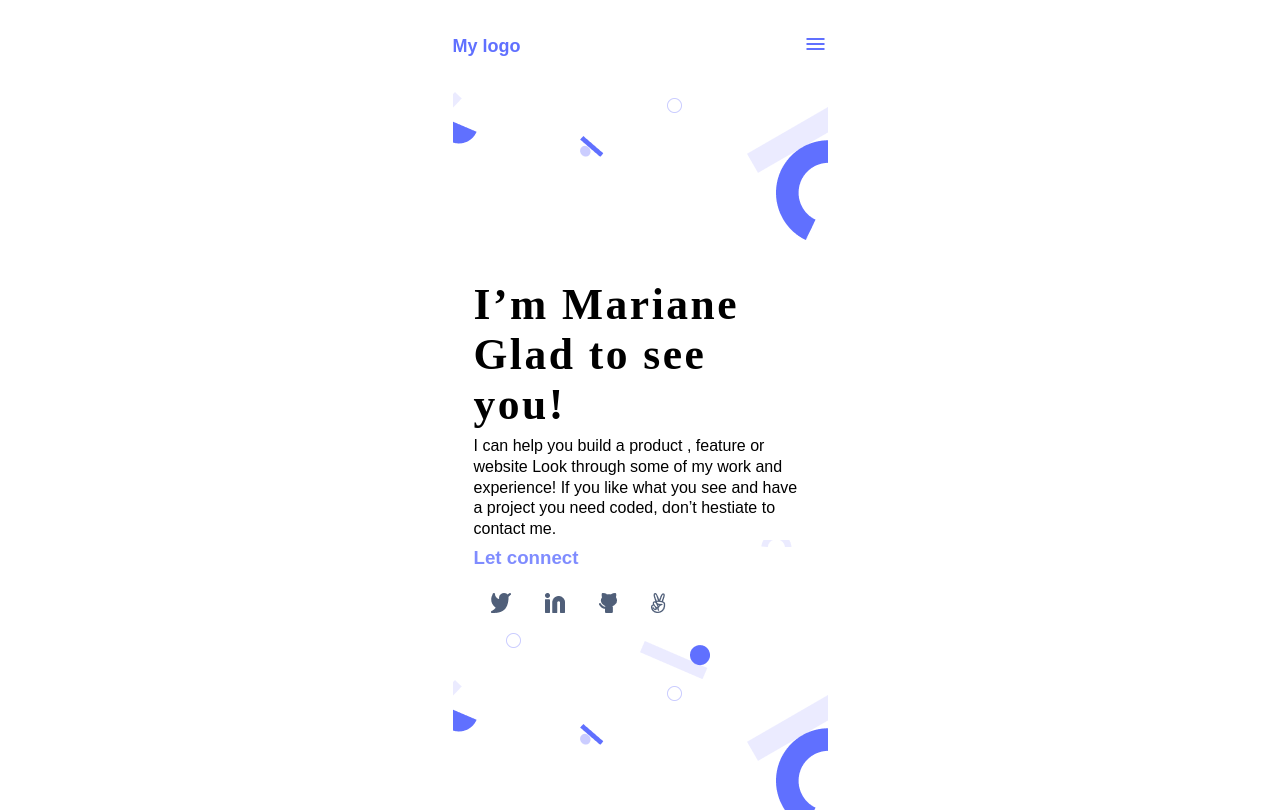
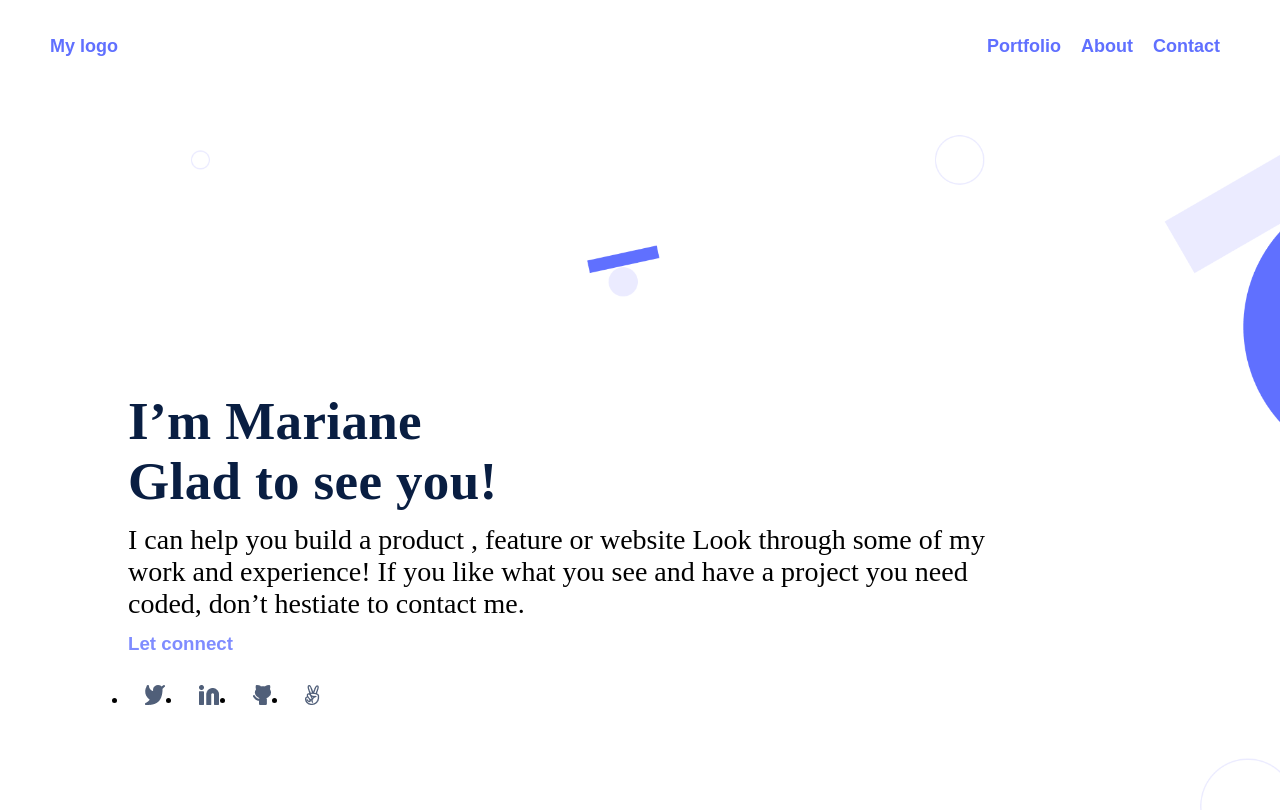
Before and after one commit to Hassaanjbaig-code/Portfolio, a website: page index.html in a window 1280 px wide. Shown: the top 810 px of the page. Drawn offline with nearby package versions, Linux system fonts and the light colour scheme; a web font is replaced by a local one.

Commit message:
Add desktop version of Front-Page

```diff
--- a/index.html
+++ b/index.html
@@ -30,12 +30,25 @@
         <li class="right">
           <span class="material-symbols-outlined"> menu </span>
         </li>
+        <a href="">
+        <li class="nav-right">
+          Portfolio
+        </li></a>
+        <a href="">
+        <li class="nav-right">
+          About
+        </li> </a>
+        <a href="">
+        <li class="nav-right">
+          Contact
+        </li></a>
       </nav>
       </header>
       <section class="main-text">
         <div class="main-text-all"></div>
         <div class="main-header">
-          <h1>I’m Mariane Glad to see you!</h1>
+          <h1>I’m Mariane</h1>
+          <h1> Glad to see you!</h1>
         </div>
 
         <div class="dis">
--- a/style.css
+++ b/style.css
@@ -5,6 +5,7 @@
 
 /* This is the containers where we are center over project */
 
+@media screen and (max-width: 786px) {
   .container-1 {
     display: flex;
     justify-content: center;
@@ -15,6 +16,10 @@
   .container {
     height: 718px;
     width: 375px;
+  }
+
+  .nav-right {
+    display: none;
   }
 
   /* Design the navbar */
@@ -134,3 +139,112 @@
   .social-media-icon img {
     margin: 17px;
   }
+}
+
+@media (min-width: 786px) {
+  .container {
+    height: 916px;
+  }
+
+  .right {
+    display: none;
+  }
+
+  .navbar {
+    background-color: #fff;
+    height: 92px;
+    width: 100%;
+    display: flex;
+    font-family: "Poppins", sans-serif;
+    font-weight: 700;
+    justify-content: space-between;
+    align-items: center;
+    color: #6070ff;
+    font-size: 18px;
+  }
+
+  .navbar a {
+    text-decoration: none;
+    color: #6070ff;
+  }
+
+  .nav-right {
+    list-style: none;
+    margin: 10px;
+    display: flex;
+    flex-direction: row;
+  }
+
+  .nav-right:hover {
+    color: #6070ff;
+  }
+
+  .nav-right:active {
+    color: #6070ff;
+  }
+
+  .navbar a li {
+    list-style: none;
+  }
+
+  .left {
+    padding: 0 50px;
+  }
+
+  nav {
+    display: flex;
+    padding: 0 50px;
+  }
+
+  .main-text {
+    height: 100%;
+    background-color: #fff;
+    background-image: url(./Microverse-Student-Project-1/Header\ bg@2x.png);
+    background-position: center;
+    background-repeat: no-repeat;
+    background-size: cover;
+    border-radius: 0 0 0 56px;
+    display: flex;
+    flex-direction: column;
+    justify-content: center;
+    gap: 13px;
+    padding: 0 23% 0 10%;
+  }
+
+  .main-header h1 {
+    font-size: 53px;
+    font-weight: 700;
+    letter-spacing: 0.37px;
+    color: #091e42;
+  }
+
+  .dis p {
+    font-family: 'Poppins', serif;
+    font-style: normal;
+    font-weight: 400;
+    font-size: 28px;
+    color: #344563;
+  }
+
+  .connect h3 {
+    color: #7f8cff;
+    font-family: 'Poppins', sans-serif;
+    background-color: #fff;
+  }
+
+  .social-media {
+    display: flex;
+    flex-wrap: nowrap;
+    background-color: #fff;
+  }
+
+  .social-media-icon {
+    background-color: #fff;
+    color: white;
+    display: flex;
+  }
+
+  .social-media-icon img {
+    margin: 17px;
+  }
+}
```
Also changed, not shown: Microverse-Student-Project-1/Header bg@2x.png (added). Lines whose indentation alone changed are shown as unchanged.
